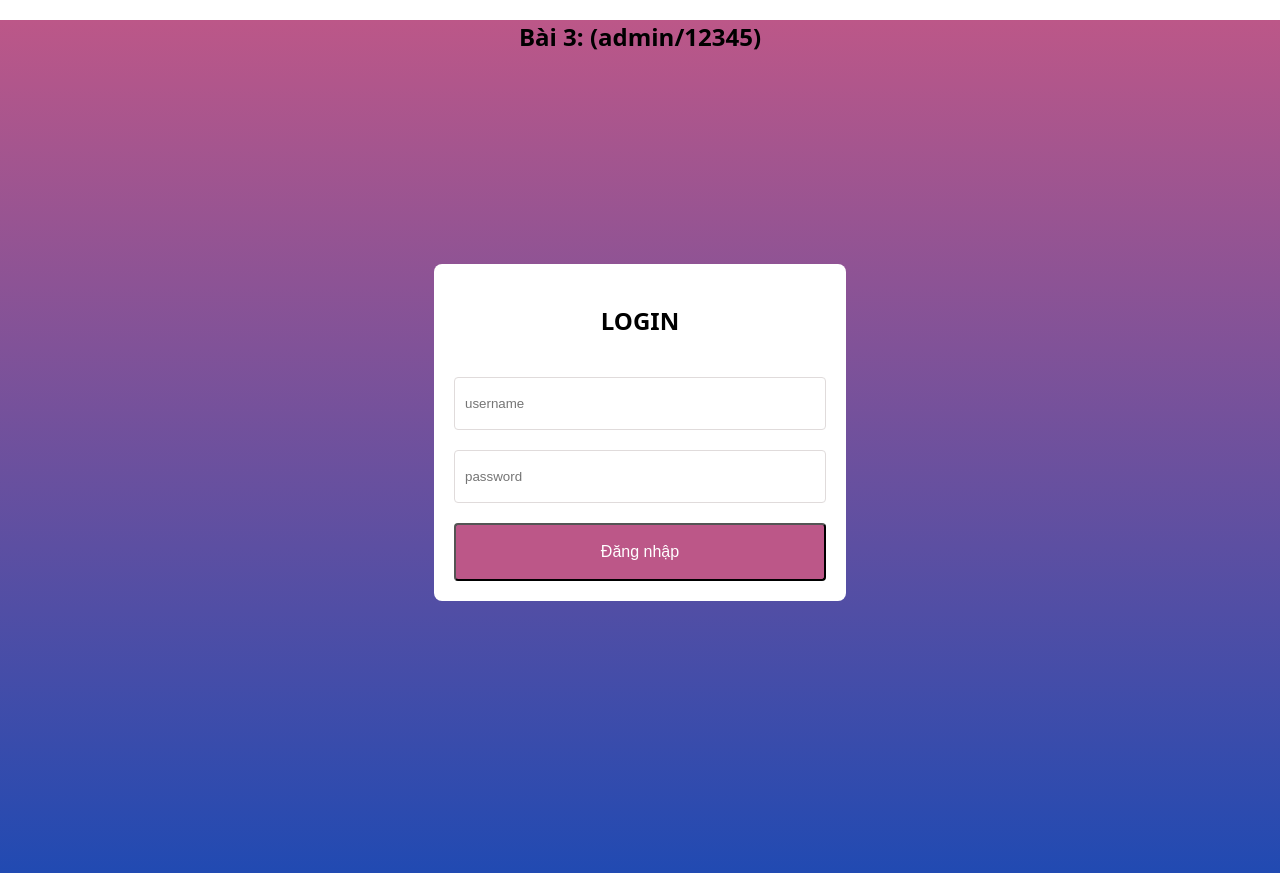
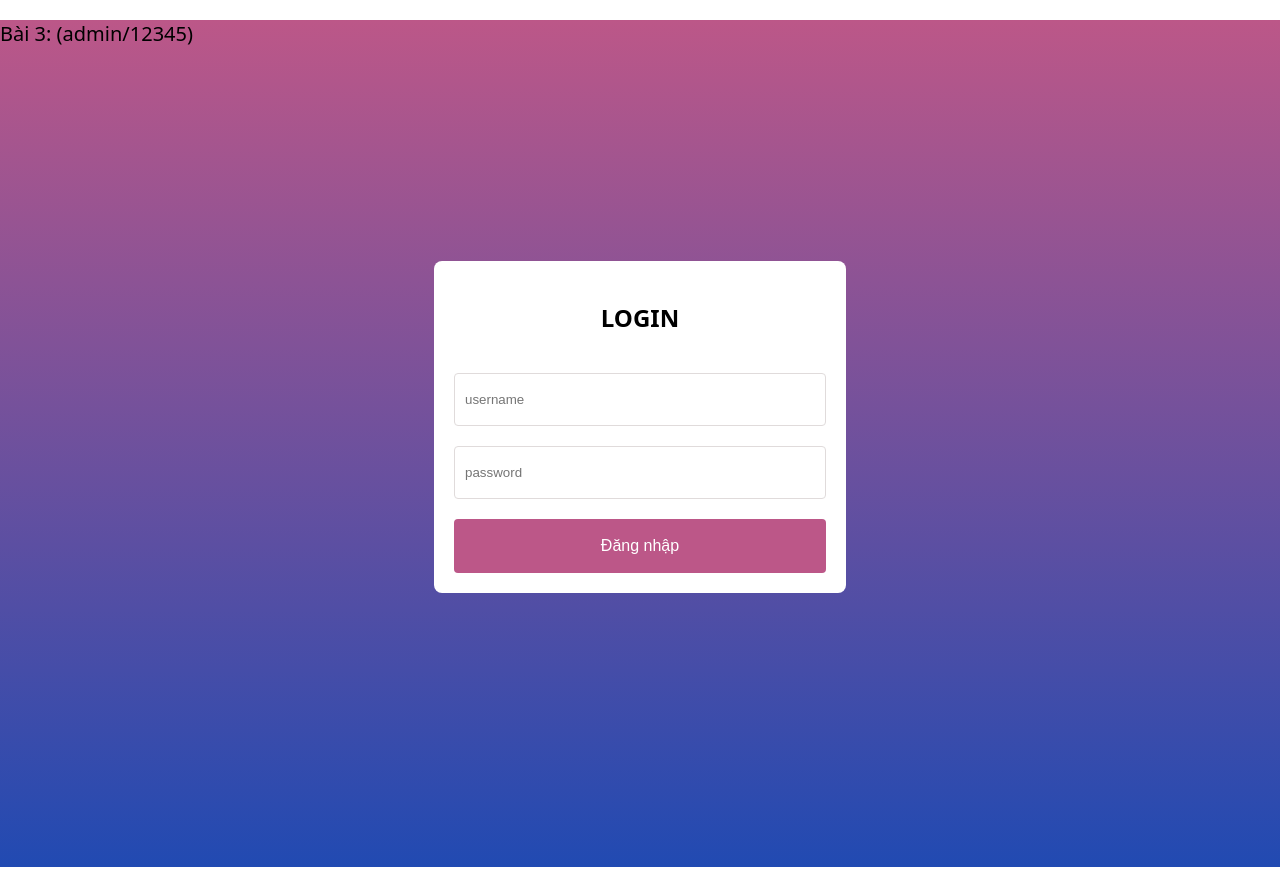
Before and after one commit to nguyenphuong29082004/HIT15_VUE_2025, a Vue app: page / in a window 1280 px wide. Built offline with nearby package versions, Linux system fonts and the light colour scheme.

Commit message:
modified background

```diff
--- a/src/components/Bai3.vue
+++ b/src/components/Bai3.vue
@@ -22,7 +22,7 @@ function Login(){
     showLogin.value = true;
 }
 function handleLogin() {
-  if (user.value === "admin" && pword.value === "12345") {
+  if (user.value.trim() === "admin" && pword.value === "12345") {
     showLogin.value = false;
     errorMessage.value = "";
     alert("Đăng nhập thành công!");
@@ -52,7 +52,7 @@ function handleLogin() {
 
   <!-- Hien thi giao dien neu la show login la true -->
    <div v-if="showLogin" class="main-wrapper">
-    <h2>Bài 3: (admin/12345)</h2>
+    <p>Bài 3: (admin/12345)</p>
     <div  class="showLogin">
         <form class="wrapp_login"  @submit.prevent="handleLogin">
             <h2>LOGIN</h2>
@@ -101,13 +101,16 @@ function handleLogin() {
 }
 .main-wrapper{
     background: linear-gradient(180deg, rgba(188,87,136,1) 0%, rgba(33,74,178,1) 100%);
-
+    /* margin-top: -67px; */
 }
 .showLogin{
     height: 100vh;
     display: flex;
     align-items: center;
     justify-content: center;
+}
+p{
+    font-size: 20px;
 }
 h2{
     text-align: center;
@@ -134,5 +137,6 @@ h2{
     color: white;
     font-size: 16px;
     border-radius: 4px;
+    border: none;
 }
 </style>
```
